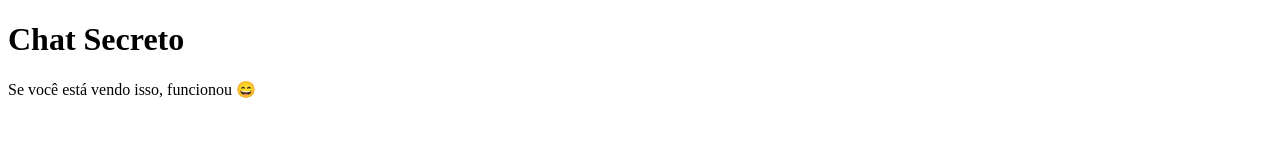
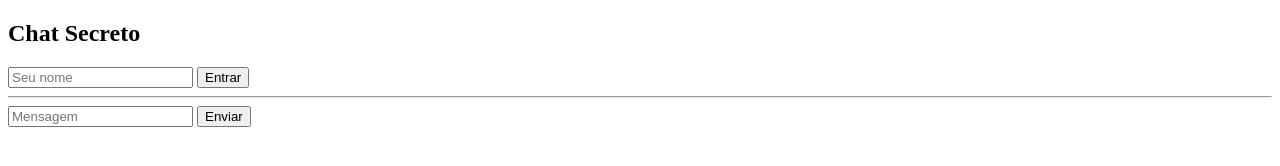
Before and after one commit to Davi10556/chat-secreto, a plain HTML site: page index.html in a window 1280 px wide. Drawn offline with Linux system fonts and the light colour scheme; no server answers.

Commit message:
Add input fields and buttons for chat functionality

```diff
--- a/index.html
+++ b/index.html
@@ -6,8 +6,18 @@
 </head>
 <body>
 
-<h1>Chat Secreto</h1>
-<p>Se você está vendo isso, funcionou 😄</p>
+<h2>Chat Secreto</h2>
 
+<input id="nome" placeholder="Seu nome">
+<button onclick="entrar()">Entrar</button>
+
+<hr>
+
+<input id="msg" placeholder="Mensagem">
+<button onclick="enviar()">Enviar</button>
+
+<pre id="chat"></pre>
+
+<script type="module" src="script.js"></script>
 </body>
 </html>
```
